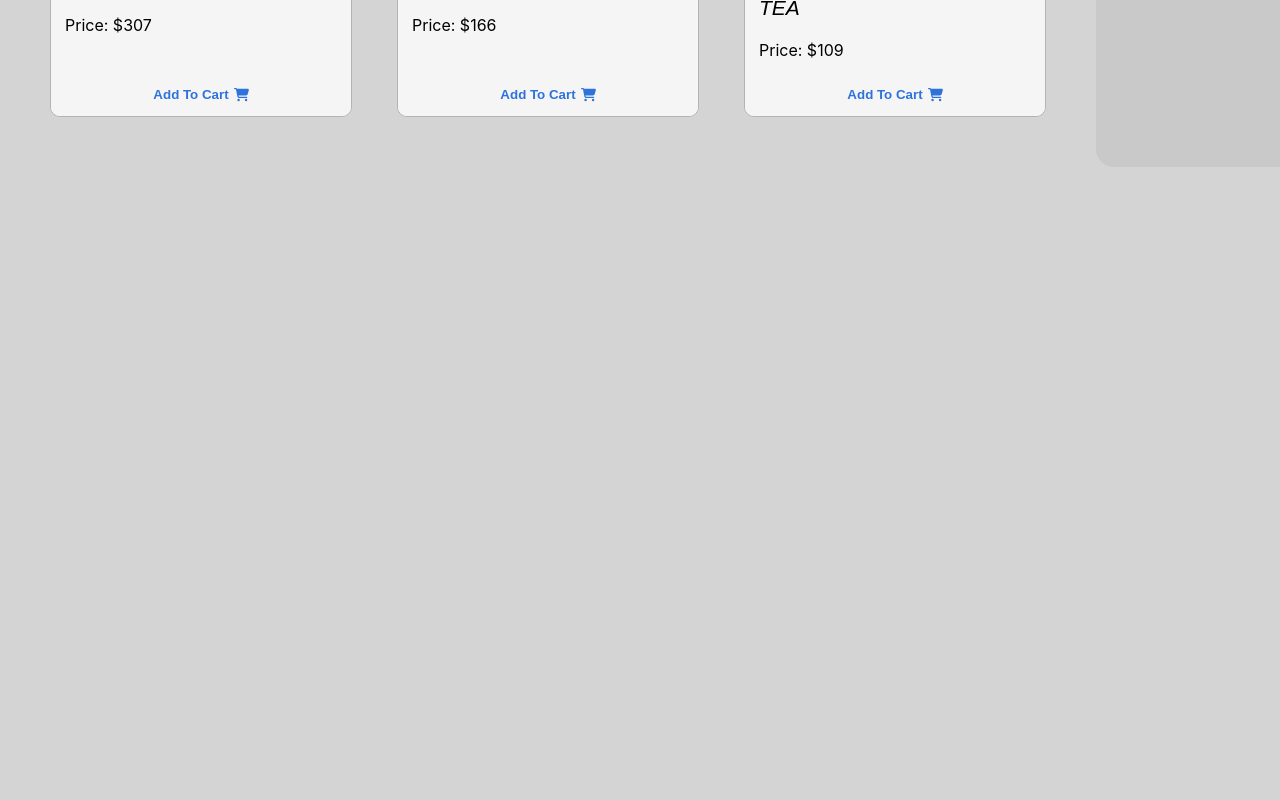
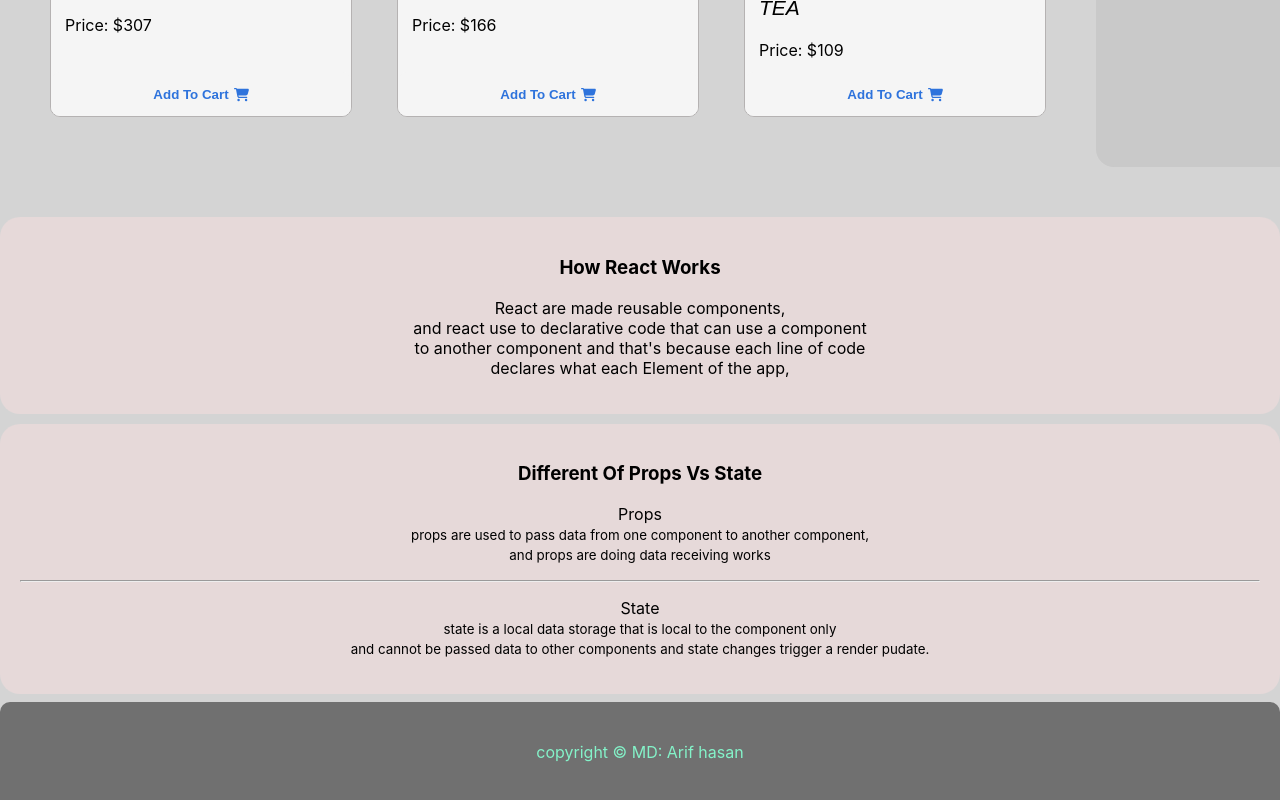
Before and after one commit to annise-arif/Reall-product-selling-online-shop, a React (Create React App) app: page / in a window 1280 px wide. Shown: the part 2239-3039 px from the top of the page. Before the commit the page ends 2456 px from the top, so only its background shows below. Built offline with nearby package versions, Linux system fonts and the light colour scheme.

Commit message:
added bonus components

```diff
--- a/src/App.js
+++ b/src/App.js
@@ -2,12 +2,16 @@ import logo from './logo.svg';
 import './App.css';
 import Header from './components/Header/Header';
 import Shop from './components/Shop/Shop';
+import Ans1 from './components/questionAns/Ans1/Ans1';
+import Ans2 from './components/questionAns/Ans2/Ans2';
 
 function App() {
   return (
     <div>
         <Header></Header>
         <Shop></Shop>
+        <Ans1></Ans1>
+        <Ans2></Ans2>
     </div>
   );
 }
--- a/src/components/Shop/Shop.js
+++ b/src/components/Shop/Shop.js
@@ -23,10 +23,12 @@ const Shop = () => {
   }
 
   const ChooseRandom = (cart) => {
-         genareateRandomName(cart)
+      genareateRandomName(cart)
   }
 
   const genareateRandomName = (cart) => {
+    cart = [Math.random(cart[cart])]
+    setCart(cart = [cart])
     console.log(cart)
   }
   return (
--- /dev/null
+++ b/src/components/questionAns/Ans1/Ans1.css
@@ -0,0 +1,8 @@
+.ans1{
+    align-items: center;
+    background-color: rgb(230, 217, 217);
+    text-align: center;
+    padding: 20px;
+    border-radius: 20px;
+    margin-bottom: 10px;
+}
--- /dev/null
+++ b/src/components/questionAns/Ans1/Ans1.js
@@ -0,0 +1,18 @@
+import React from 'react';
+import './Ans1.css';
+
+const Ans1 = () => {
+    return (
+        <div className='ans1'>
+            <h3>How React Works</h3>
+            <p>
+            React are made reusable components, <br />
+            and react use to declarative code that can use a component <br />
+             to another component and that's because each line of code <br />
+             declares what each Element of the app,
+            </p>
+        </div>
+    );
+};
+
+export default Ans1;
--- /dev/null
+++ b/src/components/questionAns/Ans2/Ans2.css
@@ -0,0 +1,15 @@
+.ans2{
+    align-items: center;
+    background-color: rgb(230, 217, 217);
+    text-align: center;
+    padding: 20px;
+    border-radius: 20px;
+}
+.footer{
+    color: rgb(132, 243, 201);
+    text-align: center;
+    background-color: rgb(112, 112, 112);
+    padding: 40px;
+    margin-top: 8px;
+    border-radius: 10px 10px 0px 0px;
+}
--- /dev/null
+++ b/src/components/questionAns/Ans2/Ans2.js
@@ -0,0 +1,27 @@
+import React from 'react';
+import './Ans2.css';
+
+const Ans2 = () => {
+    return (
+        <div>
+            <div className='ans2'>
+                <h3>Different Of Props Vs State</h3>
+
+                <p>Props <br />
+                <small>props are used to pass data from one component to another component, <br />
+                and props are doing data receiving works</small></p>
+                <hr />
+                <p>State <br />
+                <small>state is a local data storage that is local to the component only <br />
+                and cannot be passed data to other components and state changes trigger a render pudate.</small></p>
+
+            </div>
+
+            <div className='footer'>
+                <footer>copyright &copy; MD: Arif hasan</footer>
+            </div>
+        </div>
+    );
+};
+
+export default Ans2;
```
Also changed, not shown: 1 other file (tests, documents, lock files or other folders).
